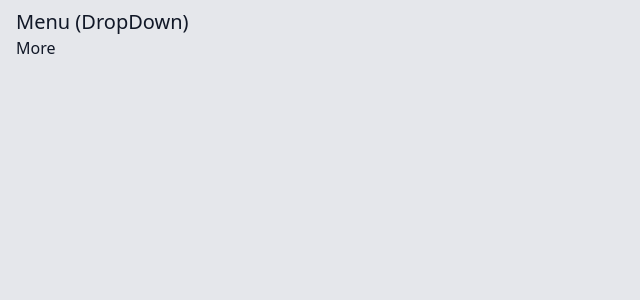
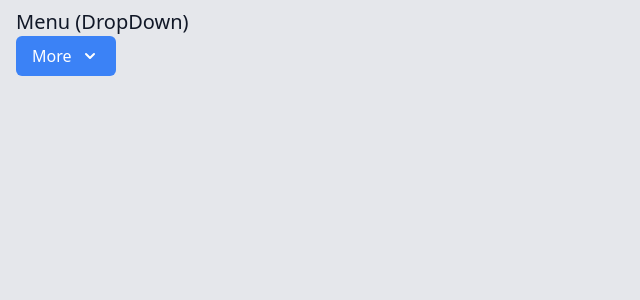
Before and after one commit to yxj0312/headless-ui-styled, a Vue app: page / in a window 1280 px wide. Shown: the top 300 px of the page, without its empty margins (0-640 px from the left). Built offline with nearby package versions, Linux system fonts and the light colour scheme.

Commit message:
menu button

```diff
--- a/src/App.vue
+++ b/src/App.vue
@@ -9,7 +9,12 @@
     <div class="container mx-auto px-4">
       <h2 class="font-blod text-xl pt-2">Menu (DropDown)</h2>
       <Menu>
-        <MenuButton>More</MenuButton>
+        <MenuButton class="flex items-center bg-blue-500 text-white rounded-md px-4 py-2">
+          <span>More</span>
+          <svg xmlns="http://www.w3.org/2000/svg" class="h-5 w-5 ml-2" viewBox="0 0 20 20" fill="currentColor">
+              <path fill-rule="evenodd" d="M5.293 7.293a1 1 0 011.414 0L10 10.586l3.293-3.293a1 1 0 111.414 1.414l-4 4a1 1 0 01-1.414 0l-4-4a1 1 0 010-1.414z" clip-rule="evenodd" />
+            </svg>
+        </MenuButton>
         <MenuItems>
           <MenuItem v-slot="{ active }">
             <a :class='{ "bg-blue-500": active }' href="/account-settings">
```
